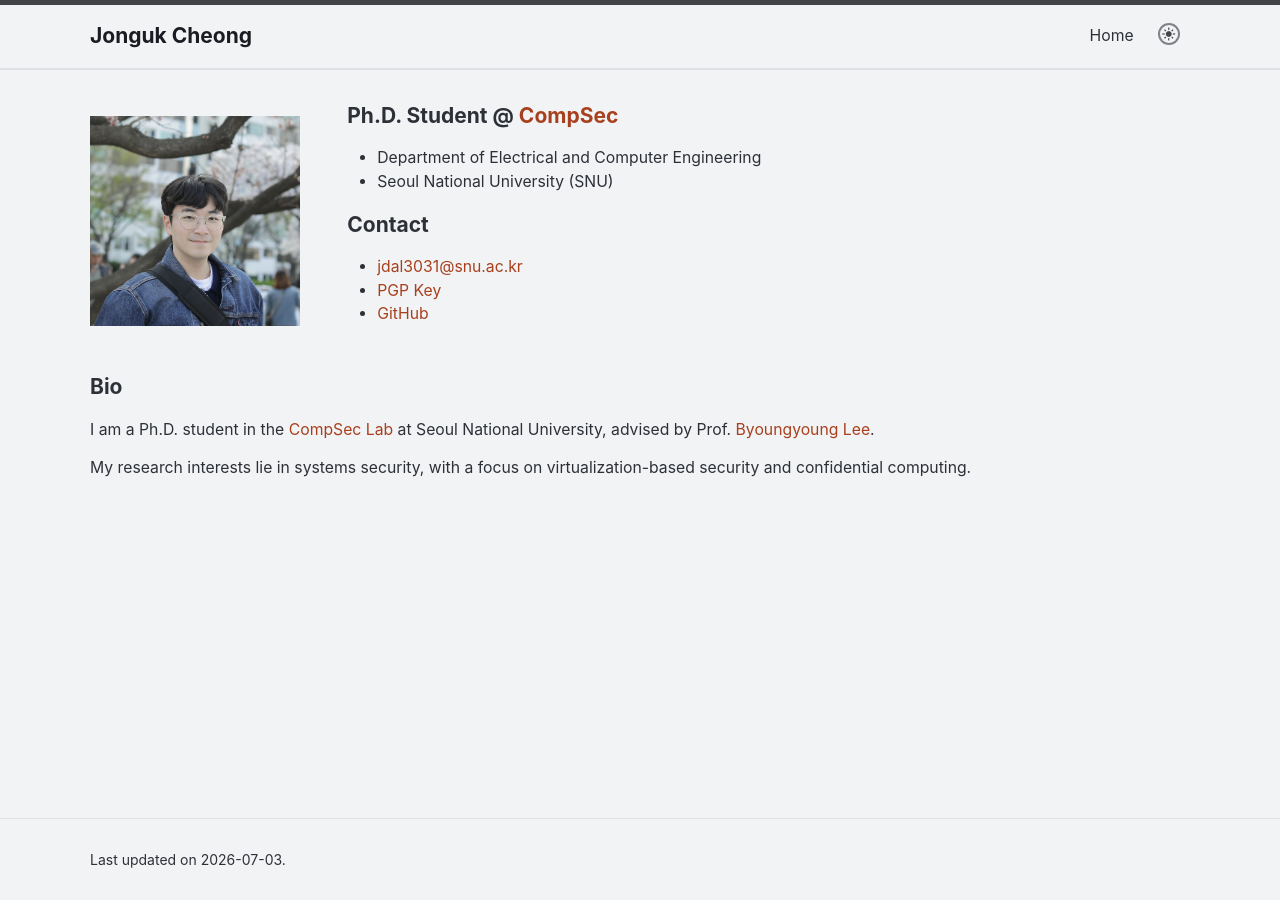
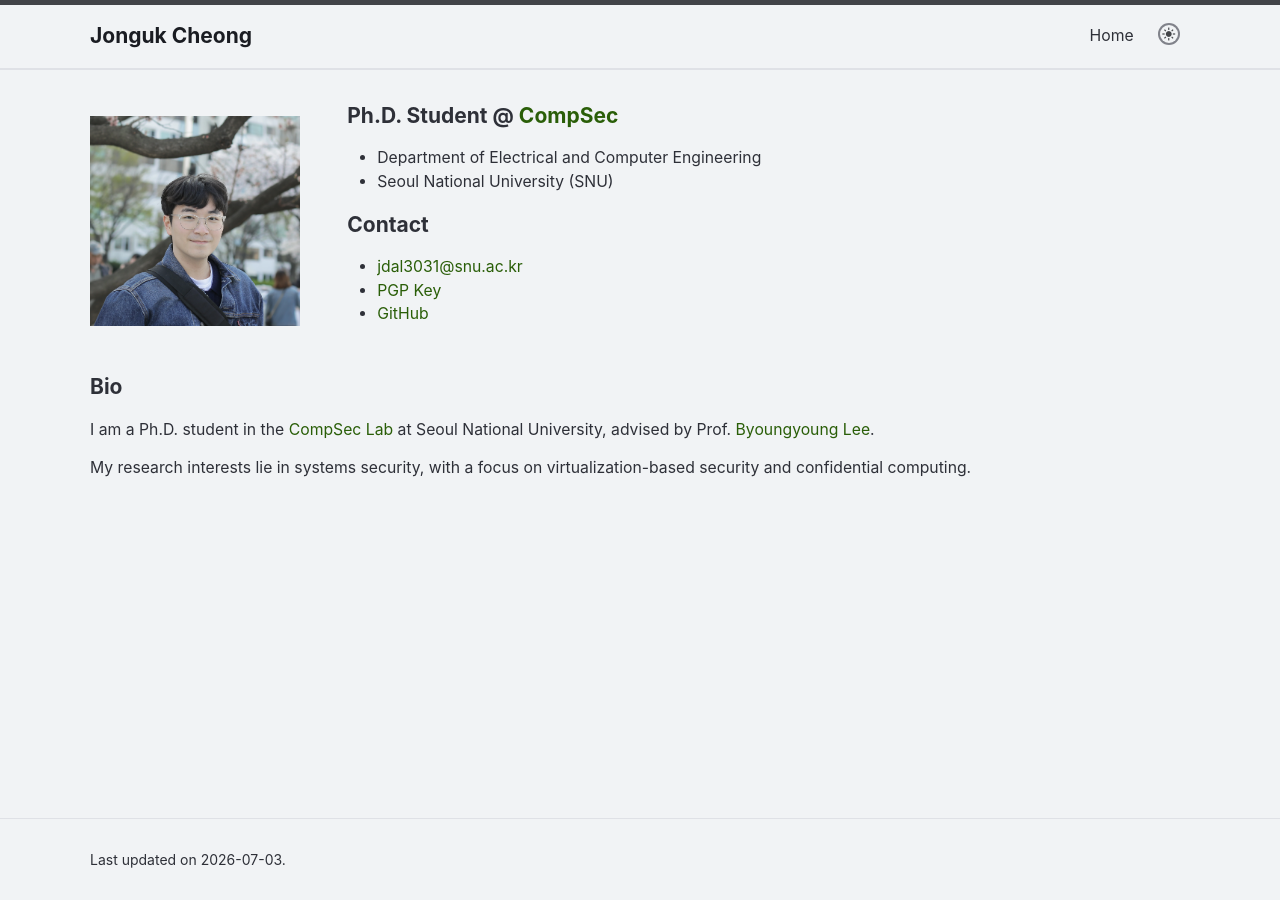
Before and after one commit to jongukc/jongukc.github.io, a Jekyll site: the page built from index.md, in a window 1280 px wide. Built offline with Jekyll 4.4.1, drawn with Linux system fonts in a browser that asks for light colours.

Commit message:
Change link text color

```diff
--- a/_sass/colorschemes/_dalbit-mono.scss
+++ b/_sass/colorschemes/_dalbit-mono.scss
@@ -17,7 +17,7 @@ $lm-text-color: #2e3038 !default;                       // fg1
 $lm-background-color: #f1f3f5 !default;                 // bg0
 $lm-code-background-color: #e9ebef !default;            // bg_soft
 
-$lm-link-base-color: #a8401e !default;                  // red — the lone accent
+$lm-link-base-color: #2a5e08 !default;                  // red — the lone accent
 $lm-link-visited-color: #5a5c64 !default;               // fg2 — visited fades to neutral
 $lm-link-hover-color: $lm-text-color !default;
 
@@ -88,7 +88,7 @@ $dm-text-color: #b8bac0 !default;                       // fg1
 $dm-background-color: #151515 !default;                 // bg0
 $dm-code-background-color: #1c1c1c !default;            // bg_soft
 
-$dm-link-base-color: #c47868 !default;                  // red — the lone accent
+$dm-link-base-color: #909a88 !default;                  // red — the lone accent
 $dm-link-visited-color: #909298 !default;               // fg2 — visited fades to neutral
 $dm-link-hover-color: $dm-text-color !default;
 
```
